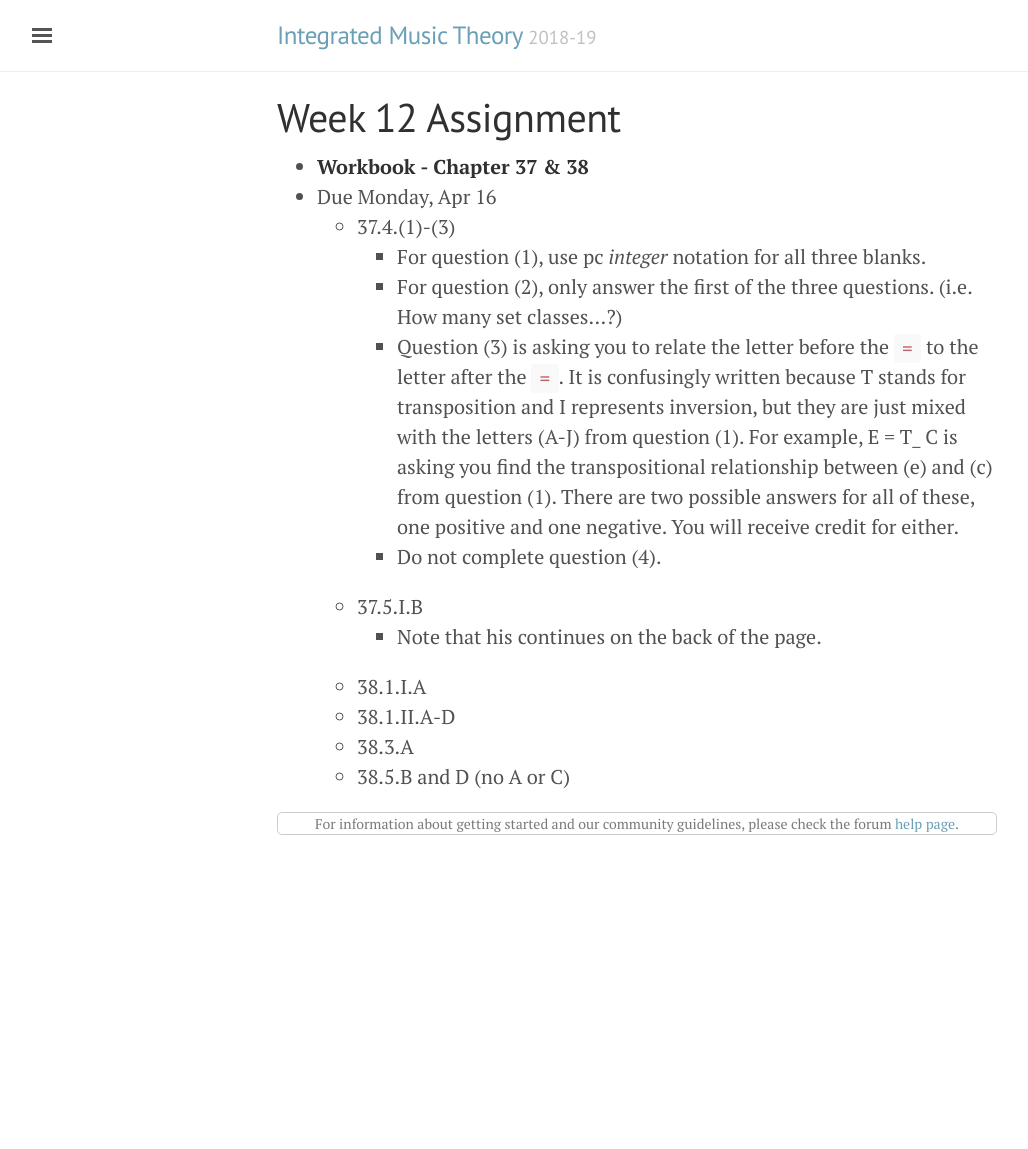
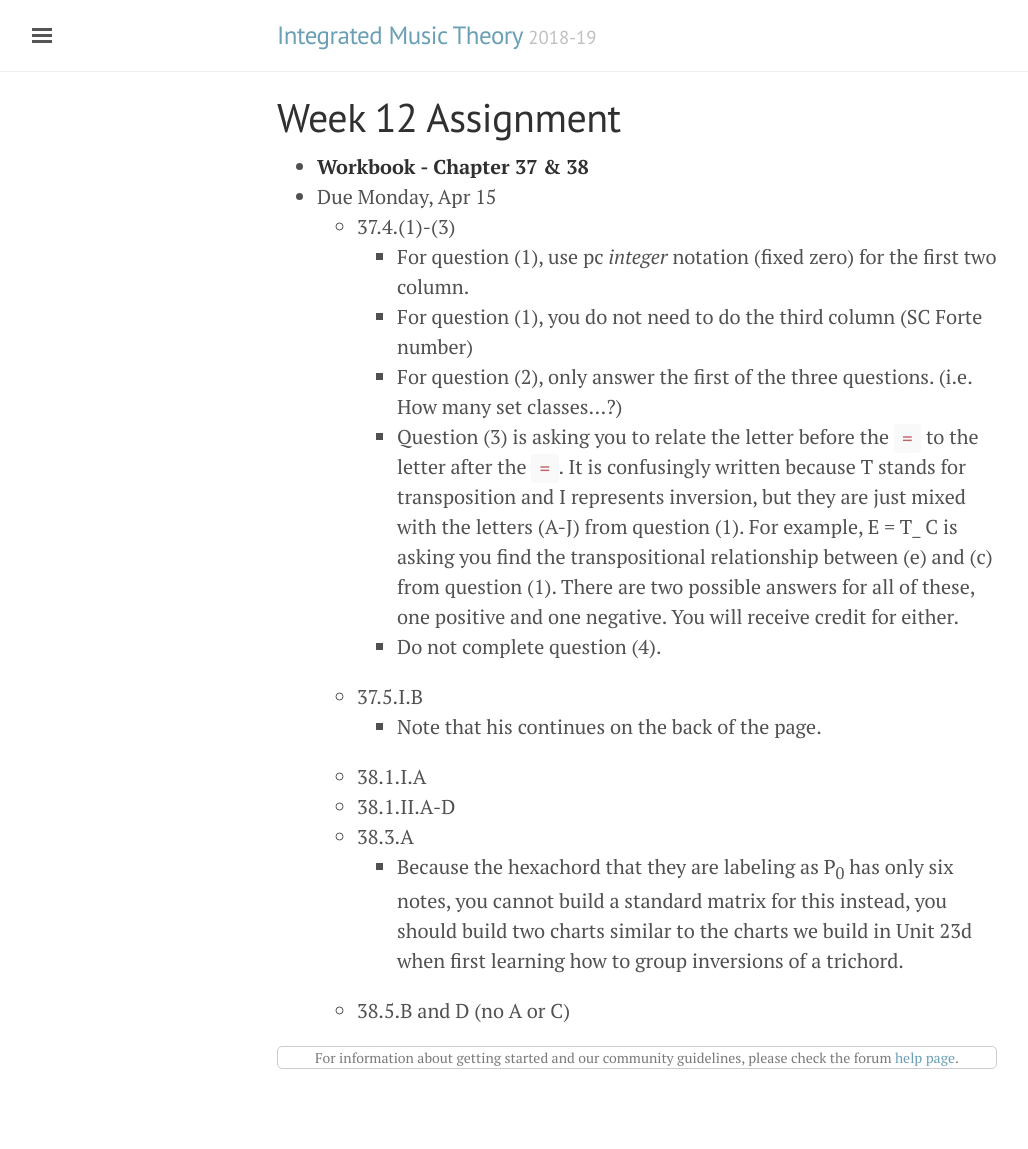
Before and after one commit to intmus/inttheory19-20, a Jekyll site: the page built from _assignments/Spring-semester/2018-04-15.md, in a window 1280 px wide. Shown: the whole page, without its empty margins (3-1031 px from the left). Built offline with Jekyll 4.4.1, drawn with Linux system fonts in a browser that asks for light colours; comment, search, counter and statistics services are not loaded; before the commit the page ends 915 px from its top, so only the background shows below that.

Commit message:
23b revision and Assignment update

```diff
--- a/_assignments/Spring-semester/2018-04-16.md
+++ b/_assignments/Spring-semester/2018-04-15.md
@@ -1,13 +1,14 @@
 ---
 title: Week 12 Assignment
-due: Apr 16
+due: Apr 15
 layout: forum
 ---
 
 - **Workbook - Chapter 37 & 38**
-- Due Monday, Apr 16
+- Due Monday, Apr 15
     - 37.4.(1)-(3)
-        - For question (1), use pc *integer* notation for all three blanks.
+        - For question (1), use pc *integer* notation (fixed zero) for the first two column.
+        - For question (1), you do not need to do the third column (SC Forte number)
         - For question (2), only answer the first of the three questions. (i.e. How many set classes...?)
         - Question (3) is asking you to relate the letter before the `=` to the letter after the `=`. It is confusingly written because T stands for transposition and I represents inversion, but they are just mixed with the letters (A-J) from question (1). For example, E = T_ C is asking you find the transpositional relationship between (e) and (c) from question (1). There are two possible answers for all of these, one positive and one negative. You will receive credit for either.
         - Do not complete question (4).
@@ -16,4 +17,5 @@ layout: forum
     - 38.1.I.A
     - 38.1.II.A-D
     - 38.3.A
+         - Because the hexachord that they are labeling as P<sub>0</sub> has only six notes, you cannot build a standard matrix for this instead, you should build two charts similar to the charts we build in Unit 23d when first learning how to group inversions of a trichord.
     - 38.5.B and D (no A or C)
```
Also changed, not shown: _23-intro-to-post-tonal/b1-ex-mod12inversion.md (+4 -4 lines).
